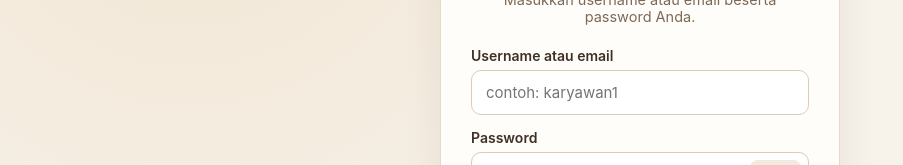
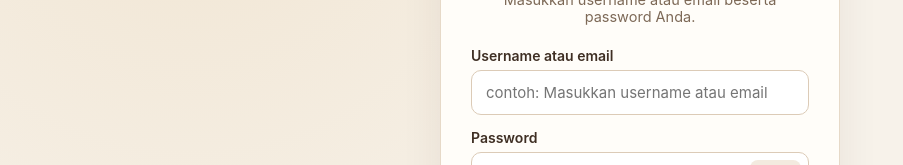
Before and after one commit to sinarkasih/website-sinar-kasih, a Next.js app: page /admin/login in a window 1280 px wide. Shown: the part 311-476 px from the top of the page, without its empty margins (0-903 px from the left). Built offline with nearby package versions, Linux system fonts and the light colour scheme; no server answers.

Commit message:
Update page.js

```diff
--- a/app/admin/login/page.js
+++ b/app/admin/login/page.js
@@ -8,7 +8,7 @@ import { getSupabase } from "../../../lib/supabase";
 
 const ROLE_DIIZINKAN = ["admin_utama", "karyawan_produk"];
 
-// Karyawan cukup mengetik username (misal: karyawan1).
+// Karyawan cukup mengetik username (misal: Masukkan username atau email).
 // Sistem otomatis menambahkan akhiran email di bawah ini.
 const DOMAIN_AKUN = "@sinarkasih.co.id";
 
@@ -98,7 +98,7 @@ export default function AdminLoginPage() {
             autoComplete="username"
             autoCapitalize="none"
             spellCheck={false}
-            placeholder="contoh: karyawan1"
+            placeholder="contoh: Masukkan username atau email"
             value={email}
             onChange={(e) => setEmail(e.target.value)}
             required
```
